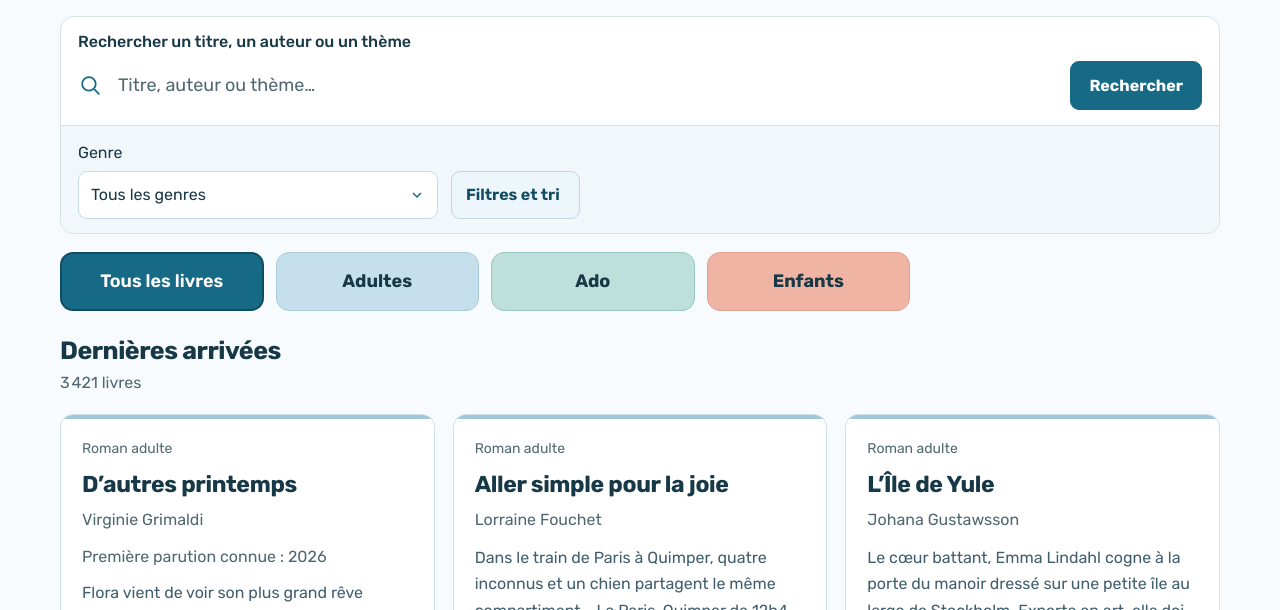
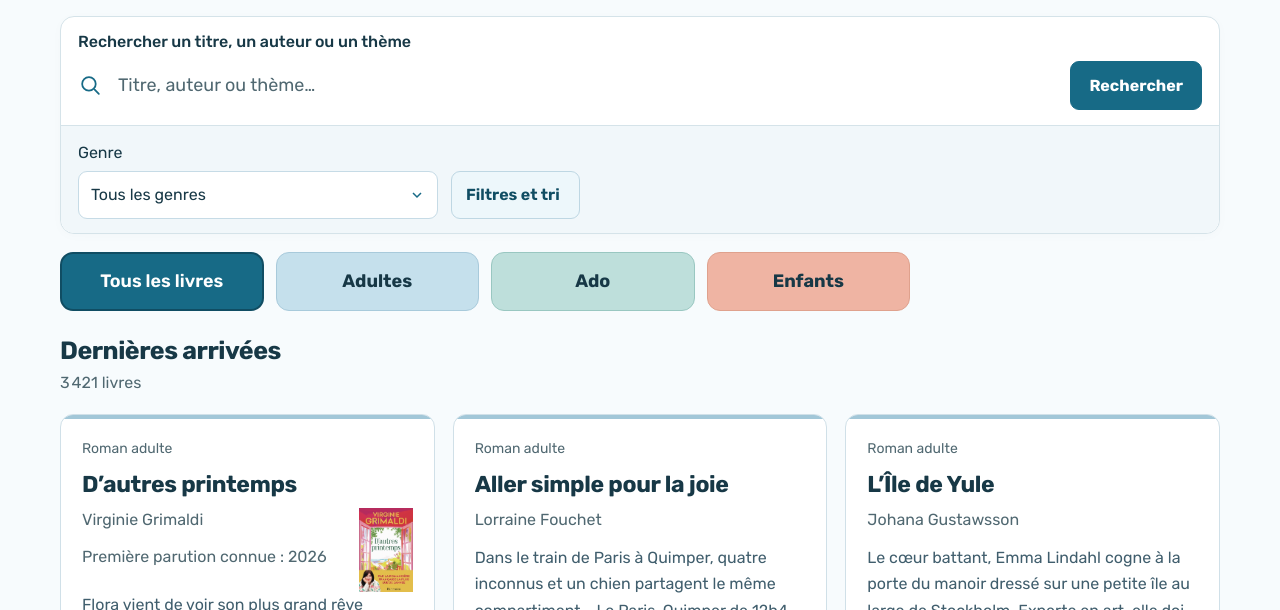
Before and after one commit to leslivresmavie78/bibliotheque-des-breviaires, a website: page dist/index.html in a window 1280 px wide. Shown: the part 190-800 px from the top of the page. Drawn offline with Linux system fonts and the light colour scheme.

Commit message:
Essayer les couvertures sur quatre parutions 2026
Vignette compacte à côté de l’auteur et couverture plus grande dans la fiche. Les images sont locales, chargées à la demande, liées à l’ISBN et limitées aux quatre premières parutions 2026 identifiées. Une image absente laisse le texte lisible. Catalogue CSV, dates, communications et club conservés. Essais sur cadres de 320 et 390 pixels et sur ordinateur.

```diff
--- a/dist/app.js
+++ b/dist/app.js
@@ -1,5 +1,5 @@
-import { parseCSV, prepareBooks, normalize, filterBooks, searchCatalogue, awardOptions, LITERARY_AWARDS, FAMILIES, AUDIENCES, AGE_RANGES } from './catalogue-core.js?v=20261124-age-v12';
-import { activeCriteria, withoutCriterion } from './ui-core.js?v=3';
+import { parseCSV, prepareBooks, normalize, filterBooks, searchCatalogue, awardOptions, LITERARY_AWARDS, FAMILIES, AUDIENCES, AGE_RANGES } from './catalogue-core.js?v=20261127-covers1';
+import { activeCriteria, withoutCriterion } from './ui-core.js?v=4';
 
 const $ = id => document.getElementById(id);
 const PAGE_SIZE = 24;
@@ -120,14 +120,29 @@ function awardBadge() {
   return badge;
 }
 
+function appendBookCover(container, book, detail = false) {
+  const image = element('img', detail ? 'detail-cover' : 'book-cover');
+  image.alt = `Couverture de ${book.title}`;
+  image.width = book.cover.width; image.height = book.cover.height;
+  image.loading = detail ? 'eager' : 'lazy'; image.decoding = 'async';
+  image.addEventListener('error', () => { image.remove(); container.classList.remove('has-cover'); }, { once: true });
+  image.src = book.cover.src; container.append(image);
+}
+
 function makeCard(book) {
   const article = element('article', 'book-card'); article.dataset.tone = toneFor(book); article.dataset.bookId = book.id;
   article.append(element('p', 'book-category', book.category));
   if (book.awards.length) article.append(awardBadge());
   const heading = element('h3');
   heading.textContent = book.title;
-  article.append(heading, element('p', 'book-author', book.authors.join(' · ')));
-  if (book.publicationYear !== null) article.append(element('p', 'book-publication', `Première parution connue : ${book.publicationYear}`));
+  article.append(heading);
+  const information = book.cover ? element('div', 'book-info-text') : article;
+  information.append(element('p', 'book-author', book.authors.join(' · ')));
+  if (book.publicationYear !== null) information.append(element('p', 'book-publication', `Première parution connue : ${book.publicationYear}`));
+  if (book.cover) {
+    const coverRow = element('div', 'book-card-info has-cover'); coverRow.append(information);
+    appendBookCover(coverRow, book); article.append(coverRow);
+  }
   article.append(element('p', `book-preview${book.summary ? '' : ' missing'}`, book.summary ? book.summary.replace(/\s+/g, ' ') : 'Résumé à venir dans le catalogue.'));
   const themes = element('div', 'book-themes');
   if (book.age) themes.append(element('span', 'theme-tag age-tag', book.age));
@@ -260,17 +275,23 @@ function openBook(id) {
   const header = element('div', 'detail-header');
   header.append(element('p', 'detail-category', [book.category, book.age].filter(Boolean).join(' · ')));
   if (!book.age && (book.audience === 'jeunesse' || book.audience === 'ados')) header.append(element('p', 'detail-age-note', 'Âge conseillé non renseigné dans le catalogue.'));
-  const title = element('h2', '', book.title); title.id = 'detail-title'; header.append(title, element('p', 'detail-authors', book.authors.join(' · ')));
+  const title = element('h2', '', book.title); title.id = 'detail-title'; header.append(title);
+  const information = book.cover ? element('div', 'book-info-text') : header;
+  information.append(element('p', 'detail-authors', book.authors.join(' · ')));
   if (book.publicationYear !== null) {
     const publication = element('p', 'detail-publication', 'Première parution connue : ');
     const year = element('a', '', String(book.publicationYear)); year.href = book.publicationSource;
     year.target = '_blank'; year.rel = 'noopener noreferrer'; year.setAttribute('aria-label', `Source de l’année de première parution ${book.publicationYear} (nouvel onglet)`);
-    publication.append(year); header.append(publication);
+    publication.append(year); information.append(publication);
   }
-  if (book.awards.length) header.append(awardBadge());
+  if (book.awards.length) information.append(awardBadge());
   const meta = element('div', 'detail-meta'); meta.append(ratingElement(book, true));
   if (book.rating) meta.append(element('span', '', 'Note du catalogue'));
-  header.append(meta);
+  information.append(meta);
+  if (book.cover) {
+    const coverRow = element('div', 'detail-book-info has-cover'); coverRow.append(information);
+    appendBookCover(coverRow, book, true); header.append(coverRow);
+  }
   const body = element('div', 'detail-body');
   const actions = element('div', 'detail-actions');
   const save = element('button', 'primary-button'); save.type = 'button'; save.id = 'detail-selection';
@@ -364,8 +385,8 @@ async function loadCatalogue() {
   try {
     const response = await fetch(new URL('./catalogue.csv', import.meta.url), { cache: 'no-cache' });
     if (!response.ok) throw new Error(`Catalogue : ${response.status}`);
-    const publicationData = await fetch(new URL('./publication-years.json', import.meta.url), { cache: 'no-cache' }).then(response => response.ok ? response.json() : {}).catch(() => ({}));
-    books = prepareBooks(parseCSV(await response.text()), publicationData); byId = new Map(books.map(book => [book.id, book]));
+    const [publicationData, coverData] = await Promise.all(['./publication-years.json', './book-covers.json'].map(path => fetch(new URL(path, import.meta.url), { cache: 'no-cache' }).then(response => response.ok ? response.json() : {}).catch(() => ({}))));
+    books = prepareBooks(parseCSV(await response.text()), publicationData, coverData); byId = new Map(books.map(book => [book.id, book]));
     selected = new Set([...selected].filter(id => byId.has(id)));
     const authors = [...new Set(books.flatMap(book => book.authors))].sort(new Intl.Collator('fr', { sensitivity: 'base' }).compare);
     const authorOptions = document.createDocumentFragment(); for (const author of authors) { const option = element('option'); option.value = author; authorOptions.append(option); }
--- /dev/null
+++ b/dist/book-covers.json
@@ -0,0 +1,50 @@
+{
+  "cohort_year": 2026,
+  "checked_on": "2026-11-27",
+  "books": {
+    "99": {
+      "isbn": "9782073113252",
+      "title": "Je suis Romane Monnier",
+      "author_details": "Vigan, Delphine de",
+      "src": "book-cover-9782073113252.jpg",
+      "width": 290,
+      "height": 425,
+      "source": "https://www.eyrolles.com/Litterature/Livre/je-suis-romane-monnier-9782073113252/",
+      "image_source": "https://servimg.eyrolles.com/static/media/3252/9782073113252_internet_w290.jpg",
+      "sha256": "2be441d7caa0b3287bad72f5aac549ba2b751697504e6eb81191e62a6f32f42b"
+    },
+    "102": {
+      "isbn": "9782702190753",
+      "title": "Le Garçon éternel",
+      "author_details": "Loubry, Jérôme",
+      "src": "book-cover-9782702190753.jpg",
+      "width": 314,
+      "height": 500,
+      "source": "https://www.calmann-levy.fr/livre/le-garcon-eternel-9782702190753/",
+      "image_source": "https://media.hachette.fr/fit-in/500x500/imgArticle/CALMANNLEVY/2026/9782702190753-001-X.jpeg?source=web&v=e5a7029d6305e100927d461e0625186e",
+      "sha256": "b8b142463d872b81ca693193b1682ca9351b775debb82864e1a9ebf9bab14c9a"
+    },
+    "136": {
+      "isbn": "9782702191477",
+      "title": "Les belles promesses",
+      "author_details": "Lemaitre, Pierre",
+      "src": "book-cover-9782702191477.jpg",
+      "width": 330,
+      "height": 500,
+      "source": "https://www.calmann-levy.fr/livre/les-belles-promesses-9782702191477/",
+      "image_source": "https://media.hachette.fr/fit-in/500x500/imgArticle/CALMANNLEVY/2025/9782702191477-001-X.jpeg?source=web&v=0ca56db65e4d145bc14b5997d30ddb3d",
+      "sha256": "d189062892b63e4cc1e996192589eccb318521d507c56a4fdbd191998b4d1ee9"
+    },
+    "3523": {
+      "isbn": "9782080510655",
+      "title": "D’autres printemps",
+      "author_details": "Grimaldi, Virginie",
+      "src": "book-cover-9782080510655.jpg",
+      "width": 290,
+      "height": 451,
+      "source": "https://www.eyrolles.com/Litterature/Livre/d-autres-printemps-9782080510655/",
+      "image_source": "https://servimg.eyrolles.com/static/media/0655/9782080510655_internet_w290.jpg",
+      "sha256": "2b7ff36d937113871284562c6c21be651e7eb6e2dda783787f7484b28dd55ca6"
+    }
+  }
+}
--- a/dist/catalogue-core.js
+++ b/dist/catalogue-core.js
@@ -222,7 +222,14 @@ export function publicationFor(row, data) {
   return entry;
 }
 
-export function prepareBooks(rows, publicationData = {}) {
+export function coverFor(row, publicationYear, data) {
+  const entry = data?.books?.[row._id];
+  if (data?.cohort_year !== 2026 || publicationYear !== 2026 || !entry || entry.isbn !== row.isbn || entry.title !== row.title || entry.author_details !== row.author_details) return null;
+  if (!/^\d{13}$/.test(row.isbn) || entry.src !== `book-cover-${row.isbn}.jpg` || !Number.isInteger(entry.width) || !Number.isInteger(entry.height) || entry.width <= 0 || entry.height <= entry.width || entry.height > 4096) return null;
+  return entry;
+}
+
+export function prepareBooks(rows, publicationData = {}, coverData = {}) {
   const ids = new Set();
   return rows.map(row => {
     if (!row._id || !row.title || ids.has(row._id)) throw new Error('Le catalogue contient un identifiant absent ou en double.');
@@ -242,6 +249,7 @@ export function prepareBooks(rows, publicationData = {}) {
     const publication = publicationFor(row, publicationData);
     book.publicationYear = publication?.year ?? null;
     book.publicationSource = publication?.source || '';
+    book.cover = coverFor(row, book.publicationYear, coverData);
     book.families = familiesFor(category);
     book.search = normalize([book.title, row.author_details, ...authors, row.genre, book.series].join(' '));
     book.titleWords = [...new Set(words(book.title))]; book.titleKey = searchKey(book.title);
--- a/dist/ergonomie.css
+++ b/dist/ergonomie.css
@@ -2,6 +2,13 @@
 .search-label{display:block;padding:12px 17px 0;font-size:16px;font-weight:500;color:var(--ink)}
 .search-box{padding-top:6px}
 .search-submit-icon{display:none}
+.book-info-text{min-width:0;display:flow-root}
+.book-card-info.has-cover,.detail-book-info.has-cover{display:grid;grid-template-columns:minmax(0,1fr) 56px;align-items:start;gap:12px}
+.book-cover{display:block;width:56px;height:84px;object-fit:contain;object-position:top right}
+.detail-book-info.has-cover{grid-template-columns:minmax(0,1fr) 112px;gap:18px}
+.detail-cover{display:block;width:112px;height:168px;object-fit:contain;object-position:top right}
+@media(max-width:560px){.detail-book-info.has-cover{grid-template-columns:minmax(0,1fr) 88px;gap:12px}.detail-cover{width:88px;height:132px}}
+@media(max-width:350px){.book-card-info.has-cover{grid-template-columns:minmax(0,1fr) 48px;gap:10px}.book-cover{width:48px;height:72px}}
 .book-publication,.detail-publication{font-size:16px;line-height:1.45;color:var(--muted);margin:0 0 12px}
 .detail-publication a{color:var(--forest-dark);text-underline-offset:3px}
 #publication-year-help{font-size:14px;line-height:1.45;color:var(--muted);margin:2px 0 0}
--- a/dist/index.html
+++ b/dist/index.html
@@ -11,9 +11,9 @@
   <link rel="stylesheet" href="./style.css?v=5">
   <link rel="stylesheet" href="./simple.css?v=7">
   <link rel="stylesheet" href="./news.css?v=5">
-  <link rel="stylesheet" href="./ergonomie.css?v=6">
-  <script type="module" src="./app.js?v=20261124-age-v12"></script>
-  <script type="module" src="./news.js?v=13"></script>
+  <link rel="stylesheet" href="./ergonomie.css?v=7">
+  <script type="module" src="./app.js?v=20261127-covers1"></script>
+  <script type="module" src="./news.js?v=14"></script>
 </head>
 <body>
   <a class="skip-link" href="#results">Aller aux livres</a>
--- a/dist/news.js
+++ b/dist/news.js
@@ -1,4 +1,4 @@
-import { publicationMatches, externalLinkLabel } from './ui-core.js?v=3';
+import { publicationMatches, externalLinkLabel } from './ui-core.js?v=4';
 import { setClubView } from './club.js?v=2';
 
 const CATEGORY_LABELS = { theme: 'Thème', coeur: 'Coup de cœur', auteur: 'Focus auteur', alerte: 'Actualité', actualite: 'Actualité littéraire', nouveautes: 'Nouveautés', vie: 'Vie de la bibliothèque' };
--- a/dist/ui-core.js
+++ b/dist/ui-core.js
@@ -1,4 +1,4 @@
-import { AUDIENCES, FAMILIES, AGE_RANGES, LITERARY_AWARDS, normalize } from './catalogue-core.js?v=9';
+import { AUDIENCES, FAMILIES, AGE_RANGES, LITERARY_AWARDS, normalize } from './catalogue-core.js?v=20261127-covers1';
 
 export function activeCriteria(state) {
   const criteria = [];
```
Also changed, not shown: dist/book-cover-9782073113252.jpg (added), dist/book-cover-9782080510655.jpg (added), dist/book-cover-9782702190753.jpg (added), dist/book-cover-9782702191477.jpg (added).
